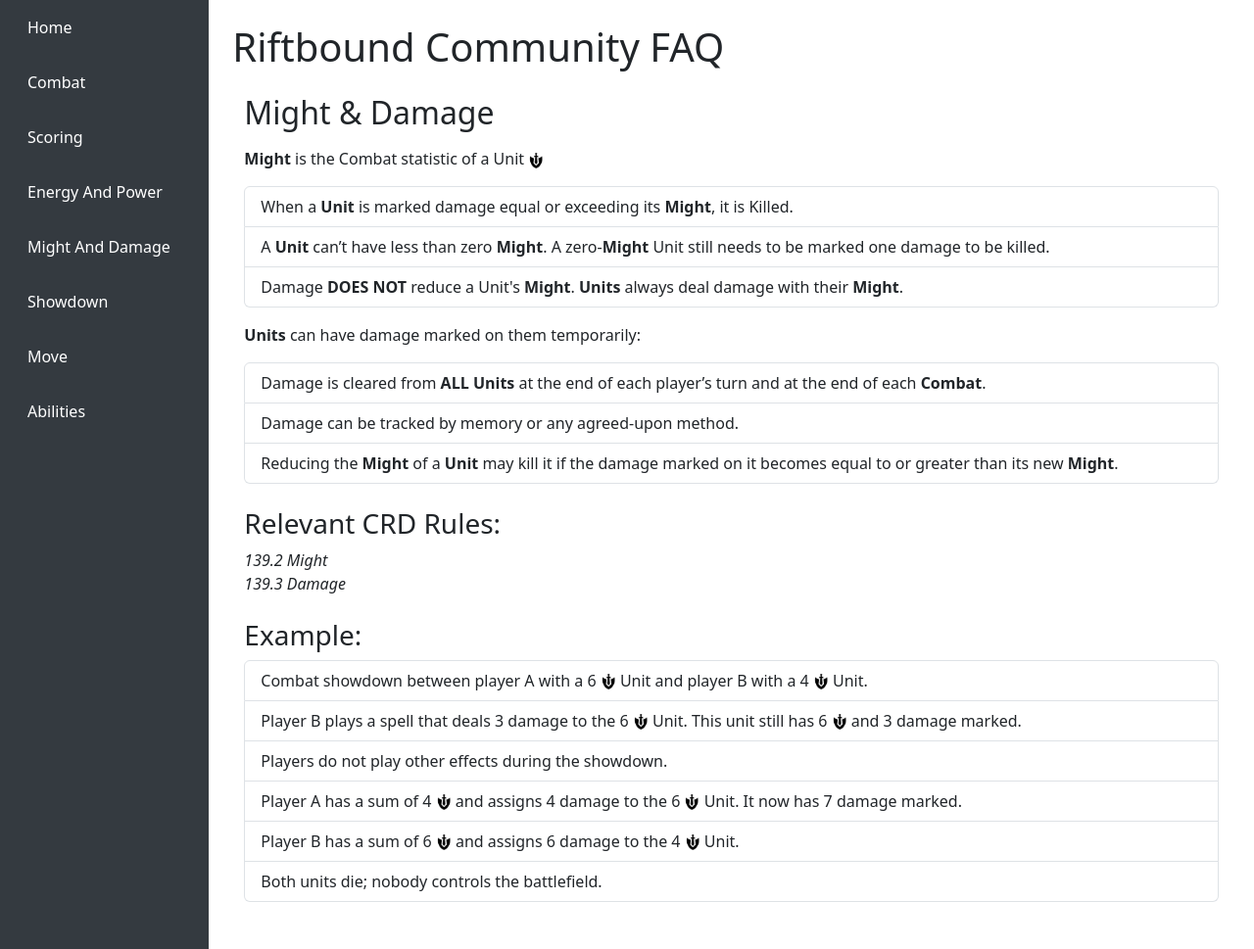
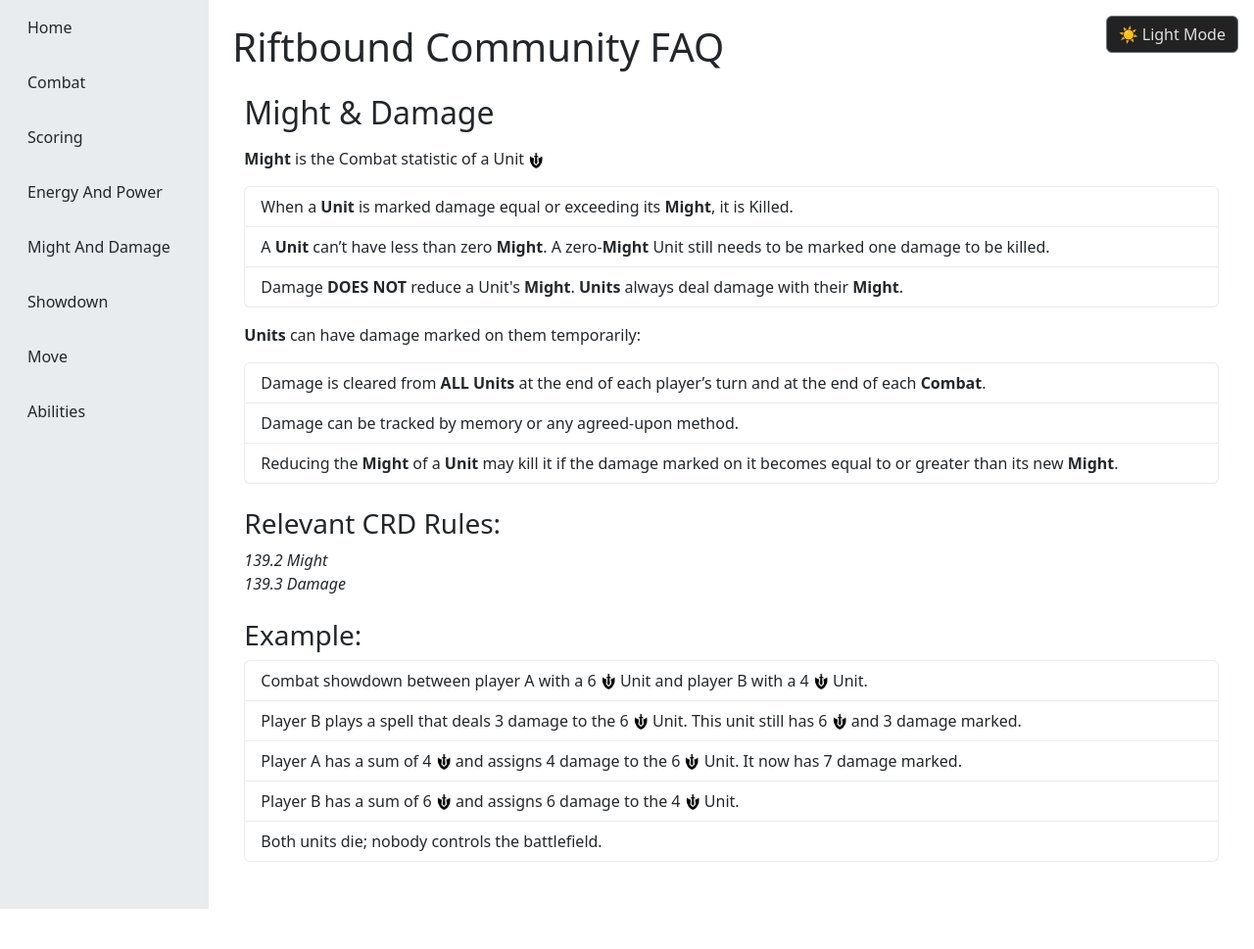
Before and after one commit to Somberlord/riftboundfaq, a Flask app: page /might_and_damage in a window 1280 px wide. Shown: the whole page at 98% size. After the commit the page ends 928 px from the top, so only its background shows below. Run offline with Flask 3, Linux system fonts and the light colour scheme.

Commit message:
feat(dark_mode): Added initial dark mode support moved css to its own file

```diff
--- /dev/null
+++ b/app/static/darkmodeHandler.js
@@ -0,0 +1,44 @@
+/* Dark mode toggle script */
+function toggleDarkMode() {
+    const isDark = document.body.classList.toggle('dark-mode');
+    document.body.classList.toggle('light-mode', !isDark);
+    localStorage.setItem('darkMode', isDark);
+    updateDarkModeButton();
+    updateMightIcons();
+}
+
+function updateDarkModeButton() {
+    const btn = document.getElementById('darkModeBtn');
+    if (!btn) return;
+    if (document.body.classList.contains('dark-mode')) {
+        btn.innerText = '🌙 Dark Mode';
+    } else {
+        btn.innerText = '☀️ Light Mode';
+    }
+}
+
+function updateMightIcons() {
+    const isDark = document.body.classList.contains('dark-mode');
+    document.querySelectorAll('.might-icon').forEach(img => {
+        img.src = isDark ? img.dataset.dark : img.dataset.light;
+    });
+}
+
+document.addEventListener('DOMContentLoaded', function() {
+    // Restore dark mode if previously set
+    const darkPref = localStorage.getItem('darkMode') === 'true';
+    document.body.classList.toggle('dark-mode', darkPref);
+    document.body.classList.toggle('light-mode', !darkPref);
+    // Add toggle button if not present
+    if (!document.getElementById('darkModeBtn')) {
+        const btn = document.createElement('button');
+        btn.id = 'darkModeBtn';
+        btn.className = 'btn btn-secondary position-fixed m-3';
+        btn.style.top = '0';
+        btn.style.right = '0';
+        btn.onclick = toggleDarkMode;
+        document.body.appendChild(btn);
+    }
+    updateDarkModeButton();
+    updateMightIcons();
+});
--- /dev/null
+++ b/app/static/style.css
@@ -0,0 +1,82 @@
+/* Custom styles for Riftbound FAQ */
+
+.sidebar {
+  min-height: 100vh;
+  background: #343a40;
+}
+.sidebar a {
+  color: white;
+  padding: 1rem;
+  display: block;
+  text-decoration: none;
+}
+.sidebar a:hover {
+  background: #495057;
+}
+
+/* Dark mode styles */
+body.dark-mode {
+  background: #181a1b !important;
+  color: #e0e0e0 !important;
+}
+body.dark-mode .sidebar {
+  background: #111112 !important;
+}
+body.dark-mode .sidebar a {
+  color: #e0e0e0 !important;
+}
+body.dark-mode .sidebar a:hover {
+  background: #23272b !important;
+}
+body.dark-mode main {
+  background: #23272b !important;
+  color: #e0e0e0 !important;
+}
+body.dark-mode .btn-primary {
+  background: #e0e0e0 !important;
+  border-color: #ccc !important;
+  color: #23272b !important;
+}
+body.dark-mode .btn-secondary {
+  background: #fff !important;
+  color: #23272b !important;
+}
+
+/* Light mode styles for toggle */
+body.light-mode {
+  background: #f8f9fa !important;
+  color: #23272b !important;
+}
+body.light-mode .sidebar {
+  background: #e9ecef !important;
+}
+body.light-mode .sidebar a {
+  color: #23272b !important;
+}
+body.light-mode .sidebar a:hover {
+  background: #dee2e6 !important;
+}
+body.light-mode main {
+  background: #fff !important;
+  color: #23272b !important;
+}
+body.light-mode .btn-primary {
+  background: #444 !important;
+  border-color: #222 !important;
+}
+body.light-mode .btn-secondary {
+  background: #222 !important;
+  color: #e0e0e0 !important;
+}
+
+/* Themed list styles for dark and light mode */
+body.dark-mode .themed-list .list-group-item {
+  background-color: #181a1b !important;
+  color: #e0e0e0 !important;
+  border-color: #23272b !important;
+}
+body.light-mode .themed-list .list-group-item {
+  background-color: #fff !important;
+  color: #23272b !important;
+  border-color: #e9ecef !important;
+}
--- a/app/templates/abilities.html
+++ b/app/templates/abilities.html
@@ -10,7 +10,7 @@
   <li>Can be conditional, recognized by the words <strong>While</strong> or <strong>If</strong></li>
   <li>Permanents are affected by passive abilities as soon as they enter the board
     <ul>
-      <li>A 4 <img src="static/might.webp" style="height:1em; vertical-align:middle;" alt="might"> unit played onto <strong>Trifarian War Camp</strong> counts as Mighty for <strong>Relentless Storm</strong></li>
+      <li>A 4 <img class="might-icon" src="static/images/might.webp" data-light="static/images/might.webp" data-dark="static/images/might_darkmode.webp" style="height:1em; vertical-align:middle;" alt="might"> unit played onto <strong>Trifarian War Camp</strong> counts as Mighty for <strong>Relentless Storm</strong></li>
     </ul>
   </li>
 </ul>
--- a/app/templates/base.html
+++ b/app/templates/base.html
@@ -7,22 +7,8 @@
   <link href="https://cdn.jsdelivr.net/npm/bootstrap@5.3.7/dist/css/bootstrap.min.css" rel="stylesheet" integrity="sha384-LN+7fdVzj6u52u30Kp6M/trliBMCMKTyK833zpbD+pXdCLuTusPj697FH4R/5mcr" crossorigin="anonymous">
   <link href="https://fonts.googleapis.com/css2?family=MedievalSharp&family=Roboto&display=swap" rel="stylesheet" />
   <link rel="icon" href="static/favicon.ico" />
-  <script defer src="static/script.js"></script>
-    <style>
-    .sidebar {
-      min-height: 100vh;
-      background: #343a40;
-    }
-    .sidebar a {
-      color: white;
-      padding: 1rem;
-      display: block;
-      text-decoration: none;
-    }
-    .sidebar a:hover {
-      background: #495057;
-    }
-  </style>
+  <link rel="stylesheet" href="static/style.css" />
+  <script defer src="static/darkmodeHandler.js"></script>
 </head>
 <body>
   <!-- Bouton visible sur mobile -->
--- a/app/templates/combat.html
+++ b/app/templates/combat.html
@@ -20,7 +20,7 @@
 
 <h4>The Damage Step</h4>
 <ul>
-  <li>Sum the <img src="static/might.webp" style="height:1em; vertical-align:middle;" alt="might"> of attacking and defending units.</li>
+  <li>Sum the <img class="might-icon" src="static/images/might.webp" data-light="static/images/might.webp" data-dark="static/images/might_darkmode.webp" style="height:1em; vertical-align:middle;" alt="might"> of attacking and defending units.</li>
   <li>Distribute damage
     <ul>
       <li>Attacker announces damage distribution <strong>first</strong>, then defender.</li>
--- a/app/templates/energy_and_power.html
+++ b/app/templates/energy_and_power.html
@@ -4,7 +4,7 @@
 <div class="container my-4">
   <h2 class="mb-3">Energy &amp; Power</h2>
   <p>There are 2 Resources in Riftbound: <strong>Energy</strong> &amp; <strong>Power</strong></p>
-  <ul class="list-group mb-3">
+  <ul class="list-group themed-list mb-3">
     <li class="list-group-item"><strong>Energy</strong> is represented by Numerical Values, and is color agnostic : <span class="badge bg-secondary">1 Energy</span></li>
     <li class="list-group-item"><strong>Power</strong>, which is represented by the Domain symbols and is color specific : <span class="badge bg-danger">Fury Power</span></li>
   </ul>
--- a/app/templates/might_and_damage.html
+++ b/app/templates/might_and_damage.html
@@ -3,15 +3,15 @@
 {% block content %}
 <div class="container my-4">
   <h2 class="mb-3">Might &amp; Damage</h2>
-  <p><strong>Might</strong> is the Combat statistic of a Unit <img src="static/might.webp" alt="Might" style="height:1em; vertical-align:middle;"></p>
-  <ul class="list-group mb-3">
+  <p><strong>Might</strong> is the Combat statistic of a Unit <img class="might-icon" src="static/images/might.webp" data-light="static/images/might.webp" data-dark="static/images/might_darkmode.webp" alt="Might" style="height:1em; vertical-align:middle;"></p>
+  <ul class="list-group themed-list mb-3">
     <li class="list-group-item">When a <strong>Unit</strong> is marked damage equal or exceeding its <strong>Might</strong>, it is Killed.</li>
     <li class="list-group-item">A <strong>Unit</strong> can’t have less than zero <strong>Might</strong>. A zero-<strong>Might</strong> Unit still needs to be marked one damage to be killed.</li>
     <li class="list-group-item">Damage <strong>DOES NOT</strong> reduce a Unit's <strong>Might</strong>. <strong>Units</strong> always deal damage with their <strong>Might</strong>.</li>
   </ul>
 
   <p><strong>Units</strong> can have damage marked on them temporarily:</p>
-  <ul class="list-group mb-3">
+  <ul class="list-group themed-list mb-3">
     <li class="list-group-item">Damage is cleared from <strong>ALL Units</strong> at the end of each player’s turn and at the end of each <strong>Combat</strong>.</li>
     <li class="list-group-item">Damage can be tracked by memory or any agreed-upon method.</li>
     <li class="list-group-item">Reducing the <strong>Might</strong> of a <strong>Unit</strong> may kill it if the damage marked on it becomes equal to or greater than its new <strong>Might</strong>.</li>
@@ -21,12 +21,11 @@
   <p><em>139.2 Might<br>139.3 Damage</em></p>
 
   <h3 class="mt-4 mb-2">Example:</h3>
-  <ul class="list-group mb-3">
-    <li class="list-group-item">Combat showdown between player A with a 6 <img src="static/might.webp" alt="Might" style="height:1em; vertical-align:middle;"> Unit and player B with a 4 <img src="static/might.webp" alt="Might" style="height:1em; vertical-align:middle;"> Unit.</li>
-    <li class="list-group-item">Player B plays a spell that deals 3 damage to the 6 <img src="static/might.webp" alt="Might" style="height:1em; vertical-align:middle;"> Unit. This unit still has 6 <img src="static/might.webp" alt="Might" style="height:1em; vertical-align:middle;"> and 3 damage marked.</li>
-    <li class="list-group-item">Players do not play other effects during the showdown.</li>
-    <li class="list-group-item">Player A has a sum of 4 <img src="static/might.webp" alt="Might" style="height:1em; vertical-align:middle;"> and assigns 4 damage to the 6 <img src="static/might.webp" alt="Might" style="height:1em; vertical-align:middle;"> Unit. It now has 7 damage marked.</li>
-    <li class="list-group-item">Player B has a sum of 6 <img src="static/might.webp" alt="Might" style="height:1em; vertical-align:middle;"> and assigns 6 damage to the 4 <img src="static/might.webp" alt="Might" style="height:1em; vertical-align:middle;"> Unit.</li>
+  <ul class="list-group themed-list mb-3">
+    <li class="list-group-item">Combat showdown between player A with a 6 <img class="might-icon" src="static/images/might.webp" data-light="static/images/might.webp" data-dark="static/images/might_darkmode.webp" alt="Might" style="height:1em; vertical-align:middle;"> Unit and player B with a 4 <img class="might-icon" src="static/images/might.webp" data-light="static/images/might.webp" data-dark="static/images/might_darkmode.webp" alt="Might" style="height:1em; vertical-align:middle;"> Unit.</li>
+    <li class="list-group-item">Player B plays a spell that deals 3 damage to the 6 <img class="might-icon" src="static/images/might.webp" data-light="static/images/might.webp" data-dark="static/images/might_darkmode.webp" alt="Might" style="height:1em; vertical-align:middle;"> Unit. This unit still has 6 <img class="might-icon" src="static/images/might.webp" data-light="static/images/might.webp" data-dark="static/images/might_darkmode.webp" alt="Might" style="height:1em; vertical-align:middle;"> and 3 damage marked.</li>
+    <li class="list-group-item">Player A has a sum of 4 <img class="might-icon" src="static/images/might.webp" data-light="static/images/might.webp" data-dark="static/images/might_darkmode.webp" alt="Might" style="height:1em; vertical-align:middle;"> and assigns 4 damage to the 6 <img class="might-icon" src="static/images/might.webp" data-light="static/images/might.webp" data-dark="static/images/might_darkmode.webp" alt="Might" style="height:1em; vertical-align:middle;"> Unit. It now has 7 damage marked.</li>
+    <li class="list-group-item">Player B has a sum of 6 <img class="might-icon" src="static/images/might.webp" data-light="static/images/might.webp" data-dark="static/images/might_darkmode.webp" alt="Might" style="height:1em; vertical-align:middle;"> and assigns 6 damage to the 4 <img class="might-icon" src="static/images/might.webp" data-light="static/images/might.webp" data-dark="static/images/might_darkmode.webp" alt="Might" style="height:1em; vertical-align:middle;"> Unit.</li>
     <li class="list-group-item">Both units die; nobody controls the battlefield.</li>
   </ul>
 </div>
--- a/app/templates/move.html
+++ b/app/templates/move.html
@@ -4,7 +4,7 @@
 <div class="container my-4">
   <h2 class="mb-3">Move</h2>
   <p><strong>Moving</strong> is a <strong>Game Object</strong> moving between two <strong>Locations</strong> (<strong>Battlefields</strong> and <strong>Bases</strong>).</p>
-  <ul class="list-group mb-3">
+  <ul class="list-group themed-list mb-3">
     <li class="list-group-item">For now, only <strong>Units</strong> can be moved.</li>
     <li class="list-group-item">Game objects can be moved between <strong>Battlefields</strong>, or between a <strong>Battlefield</strong> and the <strong>Base</strong> of the player controlling the game object.</li>
     <li class="list-group-item"><strong>Units</strong> can’t be moved to a <strong>Battlefield</strong> already containing <strong>Units</strong> from two other players.</li>
@@ -13,7 +13,7 @@
 
   <h3 class="mt-4 mb-3">Standard Move</h3>
   <p>All units have access to the <strong>Standard Move</strong>:</p>
-  <ul class="list-group mb-3">
+  <ul class="list-group themed-list mb-3">
     <li class="list-group-item">Can only be done during one’s Turn, out of <strong>Showdown</strong> and with empty <strong>Chain</strong>.</li>
     <li class="list-group-item">Multiple <strong>Units</strong> can use the <strong>Standard Move</strong> at the same time.</li>
     <li class="list-group-item">The cost for each <strong>Unit</strong> to use the <strong>Standard Move</strong> is to <strong>Exhaust</strong>.</li>
@@ -27,7 +27,7 @@
   <p>All other Move Restrictions still apply.</p>
 
   <h3 class="mt-4 mb-3">Notes</h3>
-  <ul class="list-group mb-3">
+  <ul class="list-group themed-list mb-3">
     <li class="list-group-item">Only <strong>Standard Move</strong> exhausts units. Every other move does not exhaust Units, and can move exhausted Units.</li>
     <li class="list-group-item"><strong>Standard Move</strong> CANNOT be combined with other move effects. (<em>ex : Yasuo legend ability</em>)</li>
   </ul>
```
Also changed, not shown: app/templates/scoring.html (+4 -4 lines), app/static/images/might.webp (renamed from app/static/might.webp), app/static/images/might_darkmode.webp (added).
